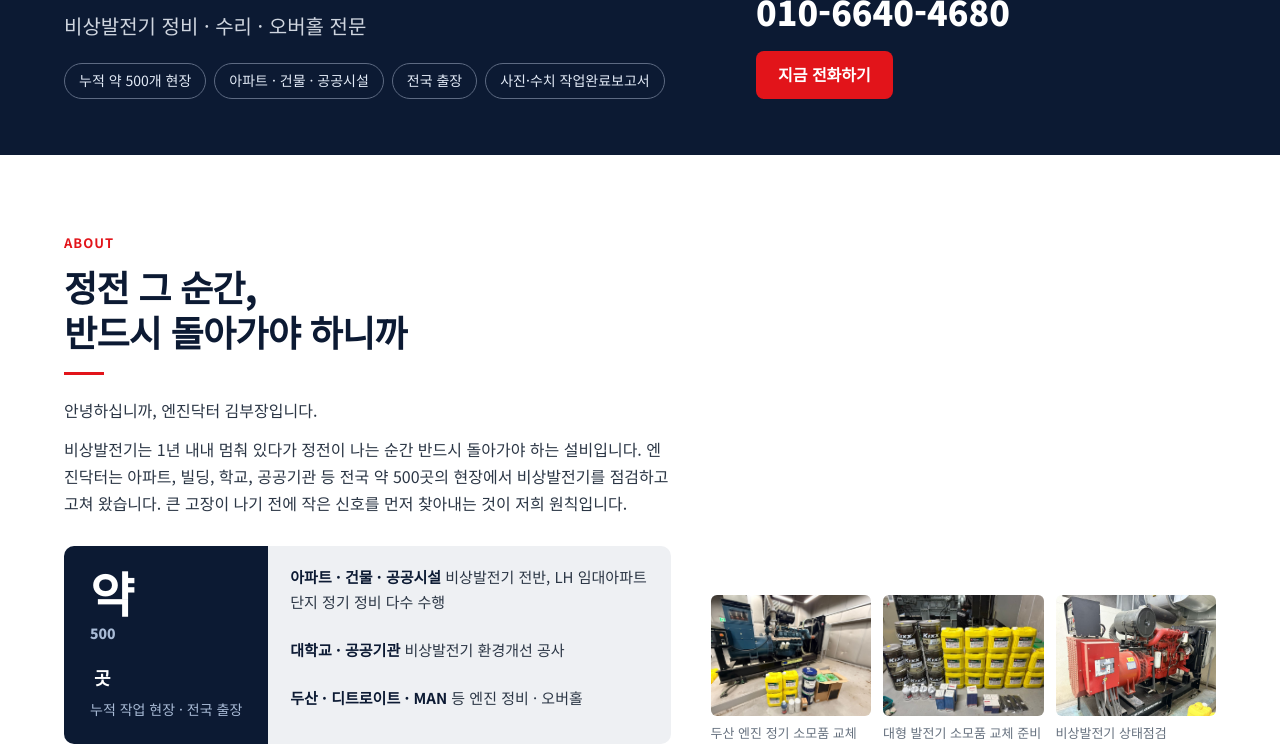
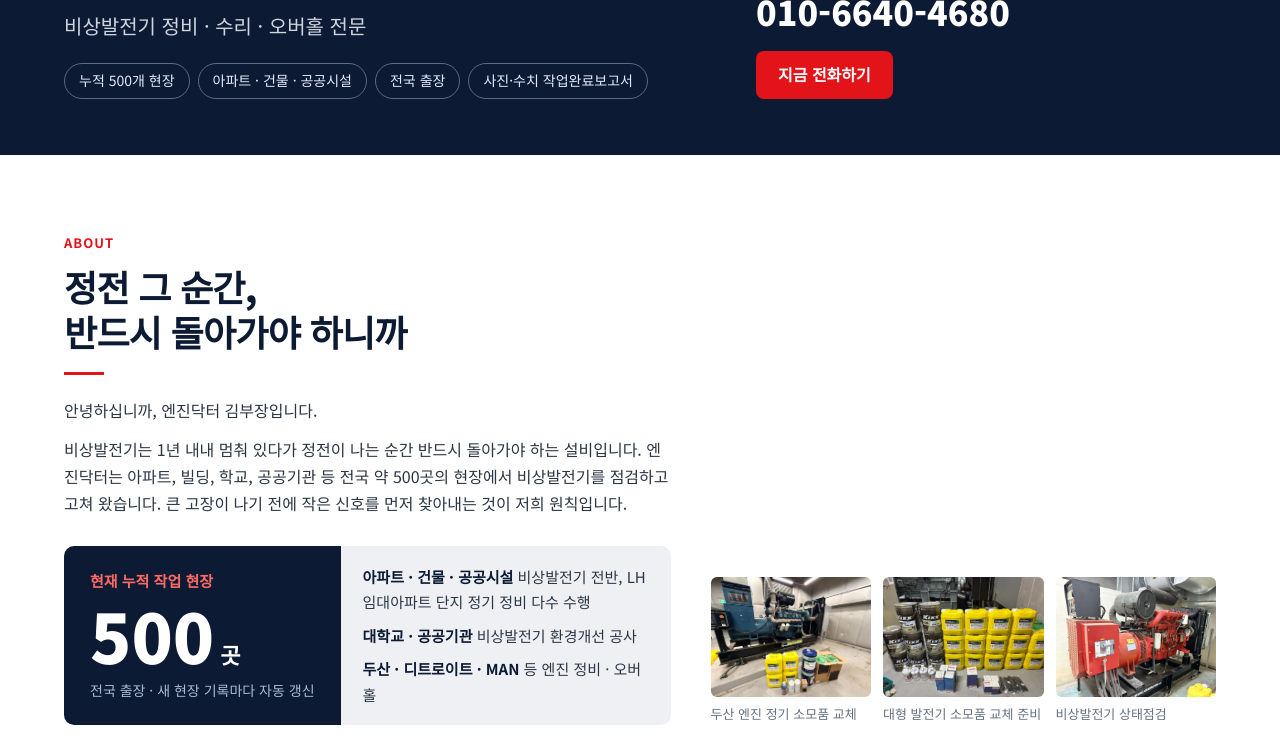
Before and after one commit to enginedoctor9840/enginedoctor-site, a plain HTML site: page index.html in a window 1280 px wide. Shown: the part 802-1548 px from the top of the page. Drawn offline with Linux system fonts and the light colour scheme.

Commit message:
누적 작업 현장 숫자 크게, 문구 변경
Co-Authored-By: Claude Opus 5.5 <noreply@anthropic.com>
Claude-Session: https://claude.ai/code/session_01LcCtUL3gHfvX5wtEavipec

```diff
--- a/index.html
+++ b/index.html
@@ -70,9 +70,11 @@ a:focus-visible{outline:3px solid var(--blue);outline-offset:3px}
 .about p+p{margin-top:12px}
 .stat{display:grid;grid-template-columns:minmax(0,auto) minmax(0,1fr);gap:0;border-radius:10px;overflow:hidden;margin-top:28px}
 .stat .big{background:var(--navy);color:#fff;padding:22px 26px}
-.stat .big b{font-size:clamp(38px,5vw,48px);font-weight:900;line-height:1}
-.stat .big b small{font-size:18px;margin-left:4px}
-.stat .big span{display:block;font-size:14px;color:#a9bbd6;margin-top:6px}
+.stat .big b{display:block;font-size:clamp(52px,9vw,68px);font-weight:900;line-height:1;margin-top:8px;font-variant-numeric:tabular-nums;white-space:nowrap}
+.stat .big b em{font-style:normal}
+.stat .big b small{font-size:22px;margin-left:6px}
+.stat .big .cap{display:block;font-size:15px;font-weight:700;color:#ff6b64}
+.stat .big .sub{display:block;font-size:14px;color:#a9bbd6;margin-top:10px}
 .stat ul{background:var(--tint);margin:0;padding:18px 22px;list-style:none;display:grid;gap:8px;font-size:15px}
 .stat li b{color:var(--ink)}
 .trio{display:grid;grid-template-columns:repeat(3,minmax(0,1fr));gap:12px}
@@ -178,7 +180,7 @@ footer .wrap{display:flex;flex-wrap:wrap;gap:6px 26px;padding:22px max(5vw,16px)
 <span class="lbl" style="color:#ff6b64">COMPANY PROFILE</span>
 <h1 class="wordmark"><span class="ko">엔진닥터</span><span class="en">ENGINE DOCTOR</span><svg class="swoosh" viewBox="0 0 300 18" preserveAspectRatio="none" aria-hidden="true"><path d="M2 14 C 90 4, 210 2, 298 6 L 298 10 C 210 7, 90 9, 2 16 Z" fill="#e2141a"/></svg></h1>
 <p class="sub">비상발전기 정비 · 수리 · 오버홀 전문</p>
-<div class="pills"><span class="pill">누적 약 <span data-count>500</span>개 현장</span><span class="pill">아파트 · 건물 · 공공시설</span><span class="pill">전국 출장</span><span class="pill">사진·수치 작업완료보고서</span></div>
+<div class="pills"><span class="pill">누적 <span data-count>500</span>개 현장</span><span class="pill">아파트 · 건물 · 공공시설</span><span class="pill">전국 출장</span><span class="pill">사진·수치 작업완료보고서</span></div>
 </div>
 <div class="act">
 <small>비상발전기 문의</small>
@@ -196,7 +198,7 @@ footer .wrap{display:flex;flex-wrap:wrap;gap:6px 26px;padding:22px max(5vw,16px)
 <p style="margin-top:22px">안녕하십니까, 엔진닥터 김부장입니다.</p>
 <p>비상발전기는 1년 내내 멈춰 있다가 정전이 나는 순간 반드시 돌아가야 하는 설비입니다. 엔진닥터는 아파트, 빌딩, 학교, 공공기관 등 전국 약 <span data-count>500</span>곳의 현장에서 비상발전기를 점검하고 고쳐 왔습니다. 큰 고장이 나기 전에 작은 신호를 먼저 찾아내는 것이 저희 원칙입니다.</p>
 <div class="stat">
-<div class="big"><b>약 <span data-count data-anim>500</span><small>곳</small></b><span>누적 작업 현장 · 전국 출장</span></div>
+<div class="big"><span class="cap">현재 누적 작업 현장</span><b><em data-count data-anim>500</em><small>곳</small></b><span class="sub">전국 출장 · 새 현장 기록마다 자동 갱신</span></div>
 <ul>
 <li><b>아파트 · 건물 · 공공시설</b> 비상발전기 전반, LH 임대아파트 단지 정기 정비 다수 수행</li>
 <li><b>대학교 · 공공기관</b> 비상발전기 환경개선 공사</li>
```
